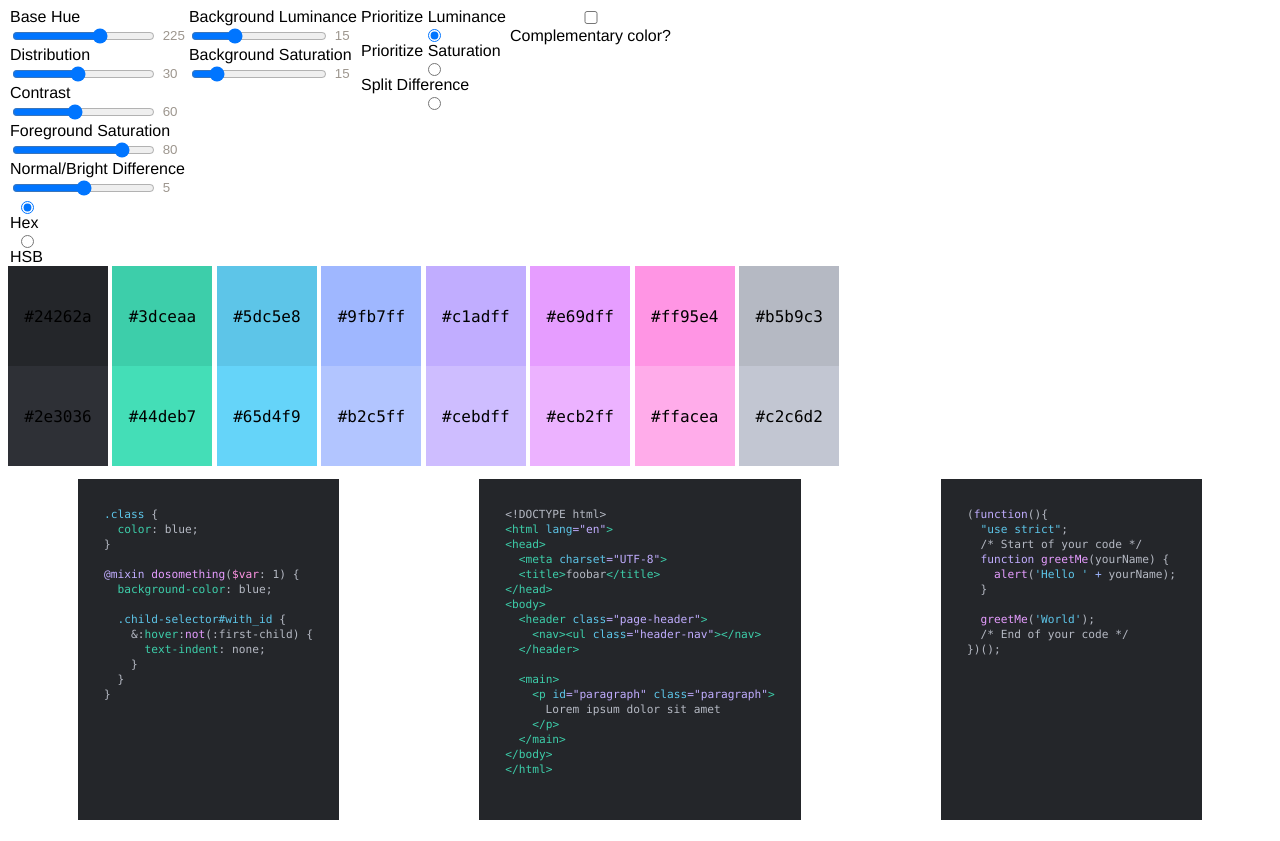
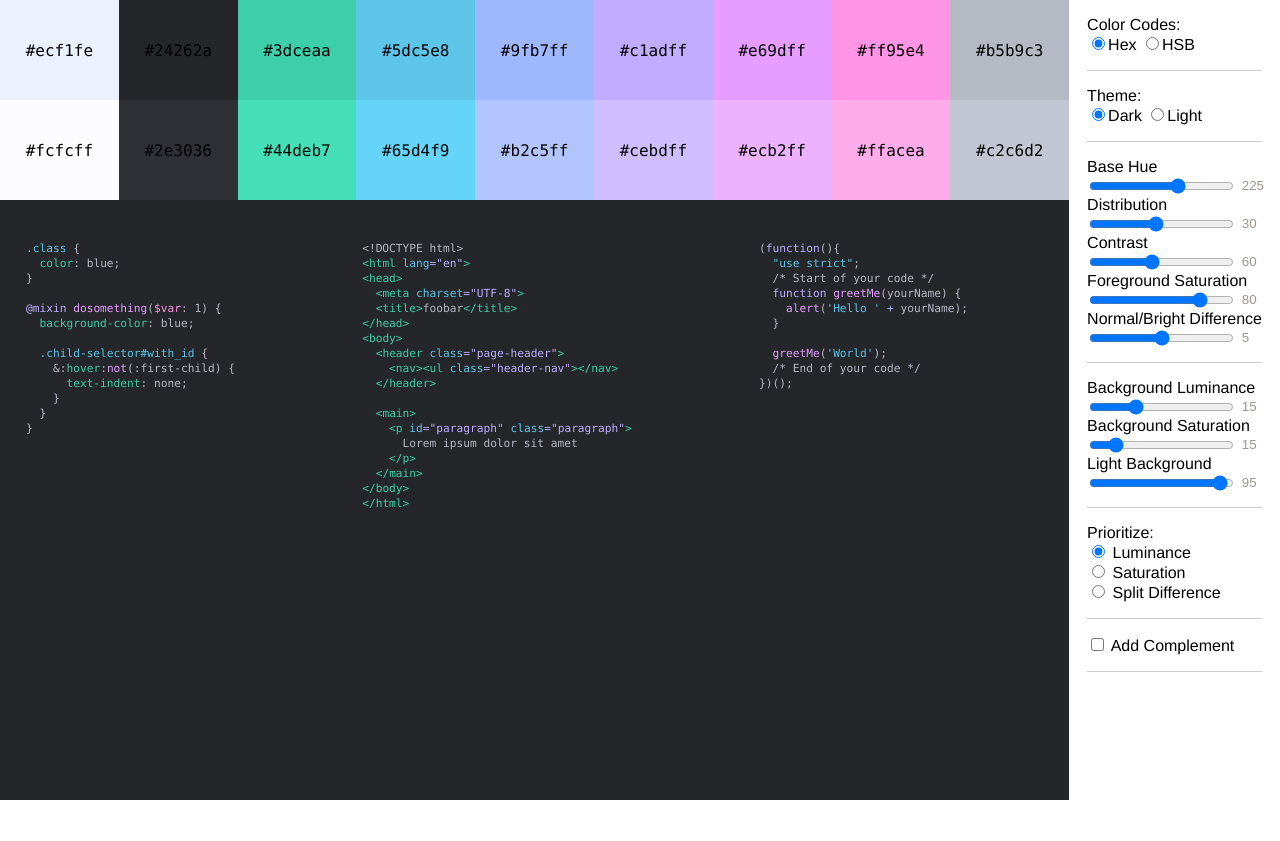
Before and after one commit to jsit/syntax-themer, a plain HTML site: page index.html in a window 1280 px wide. After the commit the page ends 800 px from the top, so only its background shows below. Drawn offline with Linux system fonts and the light colour scheme.

Commit message:
Revamp interface, add light theme backgrounds, clean up markup

```diff
--- a/css/style.css
+++ b/css/style.css
@@ -2,17 +2,61 @@ html {
   font-family: Helvetica, sans-serif;
 }
 
+body {
+  margin: 0;
+  padding: 0;
+  height: 100vh;
+  display: grid;
+  grid-template-rows: auto 1fr;
+  grid-template-columns: 1fr auto;
+  overflow: hidden;
+}
+
+p,
+ol,
+ul {
+  margin: 0;
+}
+
 fieldset {
   padding: 0;
-  max-width: 200px;
-  display: inline-flex;
-  flex-direction: column;
   border: 0;
 }
 
+ul {
+  list-style-type: none;
+  padding: 0;
+}
+
+label {
+  display: inline;
+}
+
+input {
+  display: inline;
+}
+
+
+/* Sidebar */
 
 .options {
   display: flex;
+  flex-direction: column;
+  padding: 1em;
+  grid-row: 1 / span 2;
+  grid-column: 2 / span 1;
+  overflow: auto;
+}
+
+.options fieldset::after {
+  content: "";
+  margin: 1em 0;
+  display: block;
+  border-bottom: 1px solid #ccc;
+}
+
+.field {
+  display: block;
 }
 
 
@@ -20,6 +64,8 @@ fieldset {
 
 [type="range"] {
   margin-right: 4ch;
+  width: calc(100% - 4ch);
+  display: block;
   position: relative;
 }
 
@@ -34,15 +80,22 @@ fieldset {
 
 /* Code Samples */
 
-.code-samples {
+#code-samples {
   display: flex;
   justify-content: space-around;
+  grid-row: 2 / span 1;
+  grid-column: 1 / span 1;
+  background: var(--bgColor);
+}
+
+#code-samples.light {
+  background: var(--color17);
 }
 
 pre {
   padding: 1em 2em;
+  flex-grow: 1;
   color: var(--fgColor);
-  background: var(--bgColor);
 }
 
 code {
@@ -53,75 +106,94 @@ code {
 
 /* Color Swatches */
 
-.sample {
-  width: 100px;
+.swatches {
+  grid-row: 1 / span 1;
+  grid-column: 1 / span 1;
+}
+
+.swatch-row {
+  width: 100%;
+  display: flex;
+  justify-content: stretch;
+}
+
+.swatch {
   height: 100px;
   display: inline-flex;
+  flex-grow: 1;
   align-items: center;
   justify-content: center;
   font-family: Menlo, sans-serif;
 }
 
-.sample--color0 {
+#swatch0 {
   background: var(--color0);
 }
 
-.sample--color1 {
+#swatch1 {
   background: var(--color1);
 }
 
-.sample--color2 {
+#swatch2 {
   background: var(--color2);
 }
 
-.sample--color3 {
+#swatch3 {
   background: var(--color3);
 }
 
-.sample--color4 {
+#swatch4 {
   background: var(--color4);
 }
 
-.sample--color5 {
+#swatch5 {
   background: var(--color5);
 }
 
-.sample--color6 {
+#swatch6 {
   background: var(--color6);
 }
 
-.sample--color7 {
+#swatch7 {
   background: var(--color7);
 }
 
-.sample--color8 {
+#swatch8 {
   background: var(--color8);
 }
 
-.sample--color9 {
+#swatch9 {
   background: var(--color9);
 }
 
-.sample--color10 {
+#swatch10 {
   background: var(--color10);
 }
 
-.sample--color11 {
+#swatch11 {
   background: var(--color11);
 }
 
-.sample--color12 {
+#swatch12 {
   background: var(--color12);
 }
 
-.sample--color13 {
+#swatch13 {
   background: var(--color13);
 }
 
-.sample--color14 {
+#swatch14 {
   background: var(--color14);
 }
 
-.sample--color15 {
+#swatch15 {
   background: var(--color15);
 }
+
+#swatch16 {
+  background: var(--color16);
+}
+
+#swatch17 {
+  background: var(--color17);
+}
--- a/index.html
+++ b/index.html
@@ -13,87 +13,39 @@
 
 <body>
 
-  <section class="options">
+  <div class="swatches">
 
-    <fieldset>
-      <label>Base Hue</label>
-      <input id="baseHue" type="range" min="0" max="359" value="225" oninput="getHexes(); this.setAttribute('value', this.value);">
+    <div class="swatch-row">
 
-      <label>Distribution</label>
-      <input id="distribution" type="range" min="5" max="60" value="30" oninput="getHexes(); this.setAttribute('value', this.value);">
-
-      <label>Contrast</label>
-      <input id="contrast" type="range" min="30" max="100" value="60" oninput="getHexes(); this.setAttribute('value', this.value);">
-
-      <label>Foreground Saturation</label>
-      <input id="fgSaturation" type="range" min="0" max="100" value="80" oninput="getHexes(); this.setAttribute('value', this.value);">
-
-      <label>Normal/Bright Difference</label>
-      <input id="nbDiff" type="range" min="0" max="10" value="5" oninput="getHexes(); this.setAttribute('value', this.value);">
-    </fieldset>
-
-    <fieldset>
-      <label>Background Luminance</label>
-      <input id="bgLuminance" type="range" min="0" max="50" value="15" oninput="getHexes(); this.setAttribute('value', this.value);">
-
-      <label>Background Saturation</label>
-      <input id="bgSaturation" type="range" min="0" max="100" value="15" oninput="getHexes(); this.setAttribute('value', this.value);">
-    </fieldset>
-
-    <fieldset>
-      <label>Prioritize Luminance</label>
-      <input type="radio" name="priority" id="prioritizeLum" checked oninput="getHexes(); this.setAttribute('value', this.value);">
-
-      <label>Prioritize Saturation</label>
-      <input type="radio" name="priority" id="prioritizeSat" oninput="getHexes(); this.setAttribute('value', this.value);">
-
-      <label>Split Difference</label>
-      <input type="radio" name="priority" id="prioritizeSplit" oninput="getHexes(); this.setAttribute('value', this.value);">
-    </fieldset>
-
-    <fieldset>
-      <input id="complement" type="checkbox" oninput="getHexes(); this.setAttribute('value', this.value);">
-      <label for="complement">Complementary color?</label>
-    </fieldset>
-
-  </section>
-
-  <div class="samples">
-
-    <fieldset class="samples-toggle">
-      <input id="showAsHex" type="radio" name="asdf" checked oninput="getHexes();">Hex</input>
-      <input id="showAsHsb" type="radio" name="asdf" oninput="getHexes();">HSB</input>
-    </fieldset>
-
-    <div class="samples-swatches">
-
-      <div id="sample0" class="sample sample--color0"></div>
-      <div id="sample1" class="sample sample--color1"></div>
-      <div id="sample2" class="sample sample--color2"></div>
-      <div id="sample3" class="sample sample--color3"></div>
-      <div id="sample4" class="sample sample--color4"></div>
-      <div id="sample5" class="sample sample--color5"></div>
-      <div id="sample6" class="sample sample--color6"></div>
-      <div id="sample7" class="sample sample--color7"></div>
+      <div id="swatch16" class="swatch"></div>
+      <div id="swatch0" class="swatch"></div>
+      <div id="swatch1" class="swatch"></div>
+      <div id="swatch2" class="swatch"></div>
+      <div id="swatch3" class="swatch"></div>
+      <div id="swatch4" class="swatch"></div>
+      <div id="swatch5" class="swatch"></div>
+      <div id="swatch6" class="swatch"></div>
+      <div id="swatch7" class="swatch"></div>
 
     </div>
 
-    <div class="samples-swatches">
+    <div class="swatch-row">
 
-      <div id="sample8" class="sample sample--color8"></div>
-      <div id="sample9" class="sample sample--color9"></div>
-      <div id="sample10" class="sample sample--color10"></div>
-      <div id="sample11" class="sample sample--color11"></div>
-      <div id="sample12" class="sample sample--color12"></div>
-      <div id="sample13" class="sample sample--color13"></div>
-      <div id="sample14" class="sample sample--color14"></div>
-      <div id="sample15" class="sample sample--color15"></div>
+      <div id="swatch17" class="swatch"></div>
+      <div id="swatch8" class="swatch"></div>
+      <div id="swatch9" class="swatch"></div>
+      <div id="swatch10" class="swatch"></div>
+      <div id="swatch11" class="swatch"></div>
+      <div id="swatch12" class="swatch"></div>
+      <div id="swatch13" class="swatch"></div>
+      <div id="swatch14" class="swatch"></div>
+      <div id="swatch15" class="swatch"></div>
 
     </div>
 
   </div>
 
-  <section class="code-samples">
+  <section id="code-samples">
 
     <pre class="language-scss">
       <code>
@@ -153,6 +105,104 @@
 
   </section>
 
+  <section class="options">
+
+    <fieldset class="samples-toggle">
+      <p>Color Codes:</p>
+      <input id="showAsHex" type="radio" name="colorCode" checked oninput="getHexes();">Hex</input>
+      <input id="showAsHsb" type="radio" name="colorCode" oninput="getHexes();">HSB</input>
+    </fieldset>
+
+    <fieldset class="theme-toggle">
+      <p>Theme:</p>
+      <input id="themeDark" type="radio" name="theme" checked oninput="changeTheme();">Dark</input>
+      <input id="themeLight" type="radio" name="theme" oninput="changeTheme();">Light</input>
+    </fieldset>
+
+    <fieldset>
+
+      <div class="field">
+        <label>Base Hue</label>
+        <input id="baseHue" type="range" min="0" max="359" value="225" oninput="getHexes(); this.setAttribute('value', this.value);">
+      </div>
+
+      <div class="field">
+        <label>Distribution</label>
+        <input id="distribution" type="range" min="5" max="60" value="30" oninput="getHexes(); this.setAttribute('value', this.value);">
+      </div>
+
+      <div class="field">
+        <label>Contrast</label>
+        <input id="contrast" type="range" min="30" max="100" value="60" oninput="getHexes(); this.setAttribute('value', this.value);">
+      </div>
+
+      <div class="field">
+        <label>Foreground Saturation</label>
+        <input id="fgSaturation" type="range" min="0" max="100" value="80" oninput="getHexes(); this.setAttribute('value', this.value);">
+      </div>
+
+      <div class="field">
+        <label>Normal/Bright Difference</label>
+        <input id="nbDiff" type="range" min="0" max="10" value="5" oninput="getHexes(); this.setAttribute('value', this.value);">
+      </div>
+
+    </fieldset>
+
+    <fieldset>
+
+      <div class="field">
+        <label>Background Luminance</label>
+        <input id="bgLuminance" type="range" min="0" max="50" value="15" oninput="getHexes(); this.setAttribute('value', this.value);">
+      </div>
+
+      <div class="field">
+        <label>Background Saturation</label>
+        <input id="bgSaturation" type="range" min="0" max="100" value="15" oninput="getHexes(); this.setAttribute('value', this.value);">
+      </div>
+
+      <div class="field">
+        <label>Light Background</label>
+        <input id="bgLight" type="range" min="0" max="100" value="95" oninput="getHexes(); this.setAttribute('value', this.value);">
+      </div>
+
+    </fieldset>
+
+    <fieldset>
+      <p>Prioritize:</p>
+
+      <ul>
+        <li>
+          <div class="field">
+            <input type="radio" name="priority" id="prioritizeLum" checked oninput="getHexes(); this.setAttribute('value', this.value);">
+            <label>Luminance</label>
+          </div>
+        </li>
+
+        <li>
+          <div class="field">
+            <input type="radio" name="priority" id="prioritizeSat" oninput="getHexes(); this.setAttribute('value', this.value);">
+            <label>Saturation</label>
+          </div>
+        </li>
+
+        <li>
+          <div class="field">
+            <input type="radio" name="priority" id="prioritizeSplit" oninput="getHexes(); this.setAttribute('value', this.value);">
+            <label>Split Difference</label>
+          </div>
+        </li>
+      </ul>
+    </fieldset>
+
+    <fieldset>
+      <div class="field">
+        <input id="complement" type="checkbox" oninput="getHexes(); this.setAttribute('value', this.value);">
+        <label for="complement">Add Complement</label>
+      </div>
+    </fieldset>
+
+  </section>
+
   <script type="text/javascript" src="./js/prism.js"></script>
   <script type="text/javascript" src="./js/colors.js"></script>
   <script type="text/javascript" src="./js/functions.js"></script>
--- a/js/functions.js
+++ b/js/functions.js
@@ -41,6 +41,10 @@ function printHsv(hsv) {
   return Math.round(hsv.h) + '<br>' + Math.round(hsv.s * 100) + '<br>' + Math.round(hsv.v * 100);
 }
 
+function changeTheme() {
+  document.getElementById('code-samples').classList.toggle("light");
+}
+
 function getHexes() {
   baseHue = parseInt(document.getElementById('baseHue').value);
   distribution = parseInt(document.getElementById('distribution').value);
@@ -48,6 +52,7 @@ function getHexes() {
 
   bgLuminance = parseInt(document.getElementById('bgLuminance').value) / 100;
   fgLuminance = Math.min(100, (bgLuminance * 100 + contrast)) / 100;
+  lightLuminance = parseInt(document.getElementById('bgLight').value) / 100;
 
   fgSaturation = parseInt(document.getElementById('fgSaturation').value) / 100;
   bgSaturation = parseInt(document.getElementById('bgSaturation').value) / 100;
@@ -104,10 +109,17 @@ function getHexes() {
   hex[15] = normalizeHsv({'h': baseHue, 's': bgSaturation / 2, 'v': fgLuminance + nbDiff});
   hsv[15] = normalizeHsv({'h': baseHue, 's': bgSaturation / 2, 'v': fgLuminance + nbDiff}, 'hsb');
 
+  hex[16] = normalizeHsv({'h': baseHue, 's': bgSaturation / 2, 'v': lightLuminance});
+  hsv[16] = normalizeHsv({'h': baseHue, 's': bgSaturation / 2, 'v': lightLuminance}, 'hsb');
+
+  hex[17] = normalizeHsv({'h': baseHue, 's': bgSaturation / 2, 'v': lightLuminance + nbDiff});
+  hsv[17] = normalizeHsv({'h': baseHue, 's': bgSaturation / 2, 'v': lightLuminance + nbDiff}, 'hsb');
+  console.log(hsv[17]);
+
 
   // Set our custom properties
 
-  for (var i = 0; i < 16; i++) {
+  for (var i = 0; i < 18; i++) {
     document.documentElement.style.setProperty('--color' + i, hex[i]);
   }
 
@@ -115,12 +127,12 @@ function getHexes() {
   // Put values in the swatches for copying
 
   if (document.getElementById("showAsHex").checked) {
-    for (i = 0; i < 16; i++) {
-      document.getElementById("sample" + i).innerHTML = hex[i];
+    for (i = 0; i < 18; i++) {
+      document.getElementById("swatch" + i).innerHTML = hex[i];
     }
   } else {
-    for (i = 0; i < 16; i++) {
-      document.getElementById("sample" + i).innerHTML = printHsv(hsv[i]);
+    for (i = 0; i < 18; i++) {
+      document.getElementById("swatch" + i).innerHTML = printHsv(hsv[i]);
     }
   }
 
```
Also changed, not shown: css/prism.css (+46 -0 lines).
